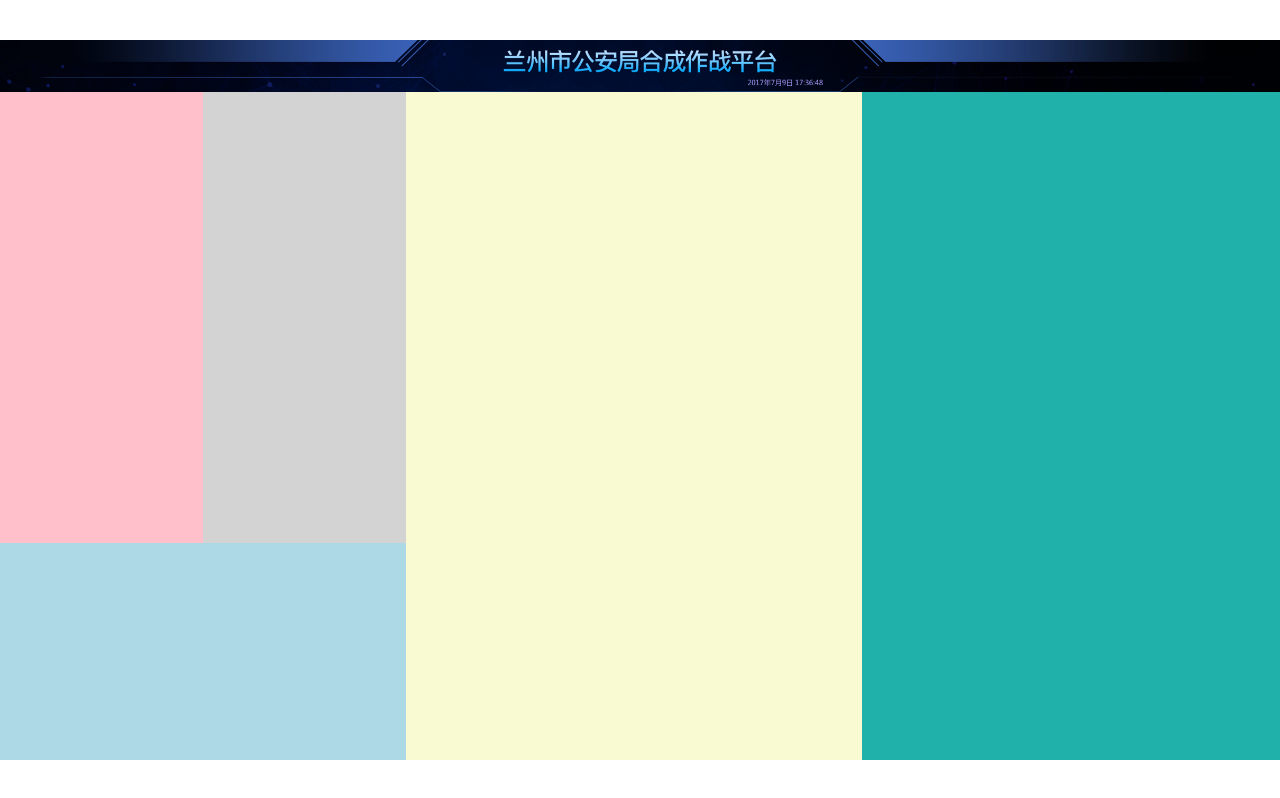
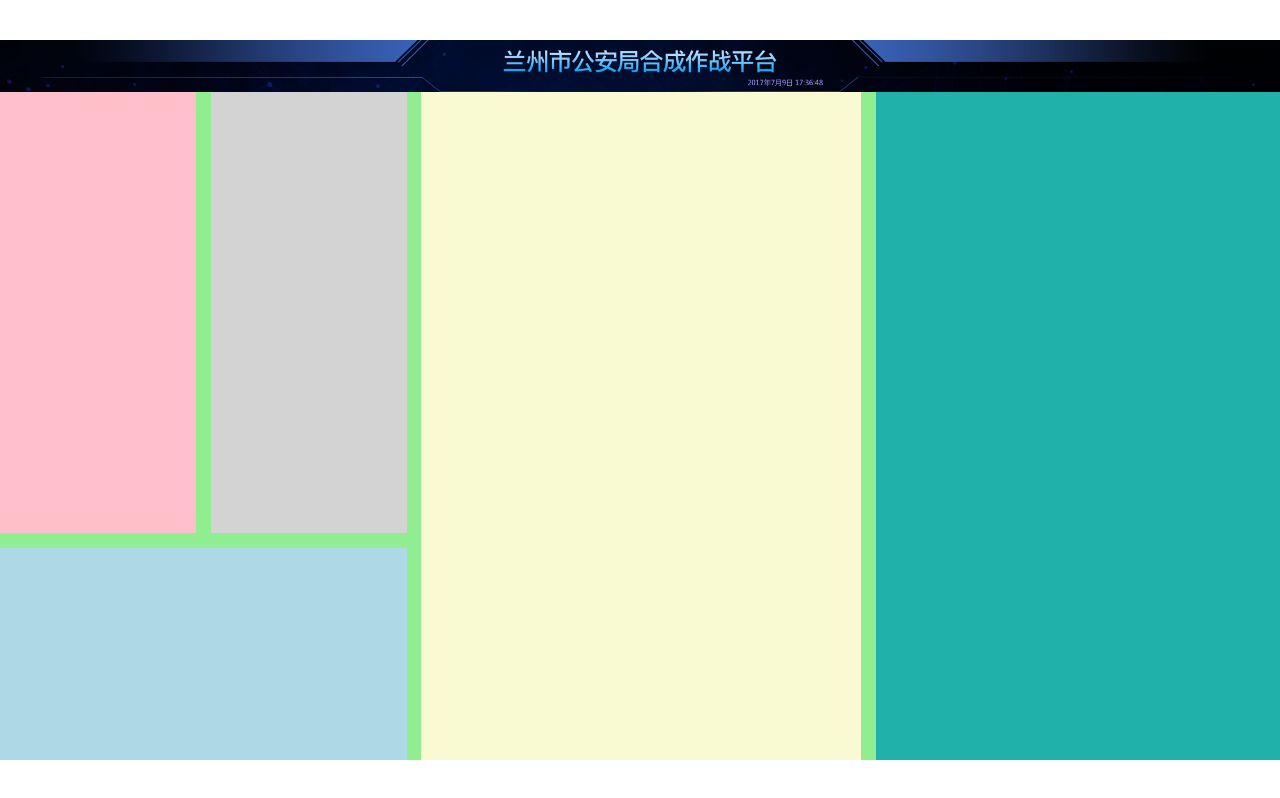
Before and after one commit to WangXiaoyugg/big-screen-demo, a React (Vite) app: page /#/ in a window 1280 px wide. Built offline with nearby package versions, Linux system fonts and the light colour scheme.

Commit message:
feat: add grid gap

```diff
--- a/src/pages/home.scss
+++ b/src/pages/home.scss
@@ -15,6 +15,8 @@
       "box1 box2 box4 box5" 755fr
       "box3 box3 box4 box5" 363fr / 361fr 361fr 811fr 744fr
     ;
+    grid-column-gap: px(28);
+    grid-row-gap: px(28);
 
     > .section1 {
       grid-area: box1;
```
